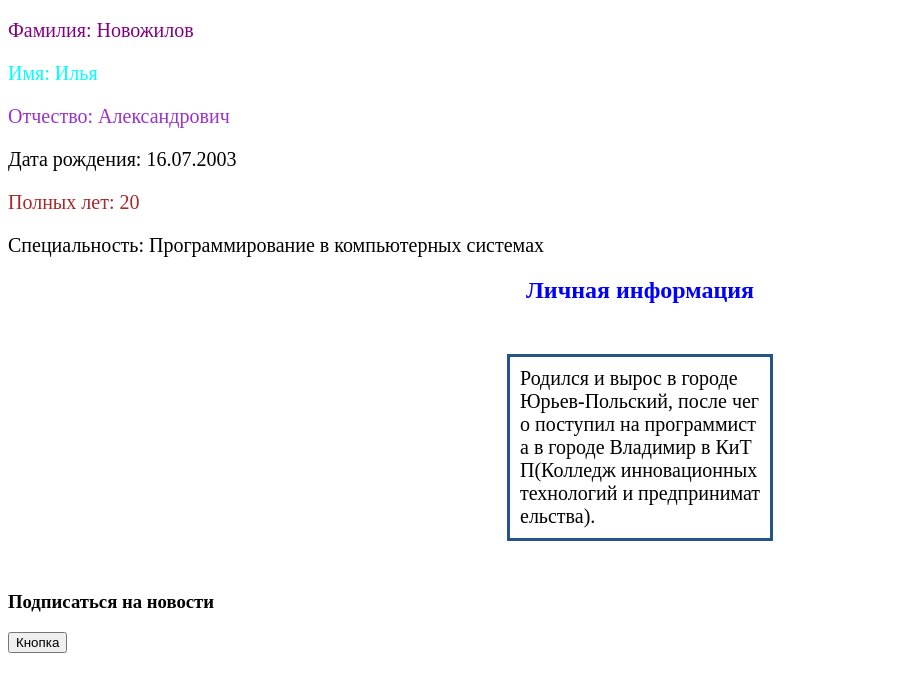
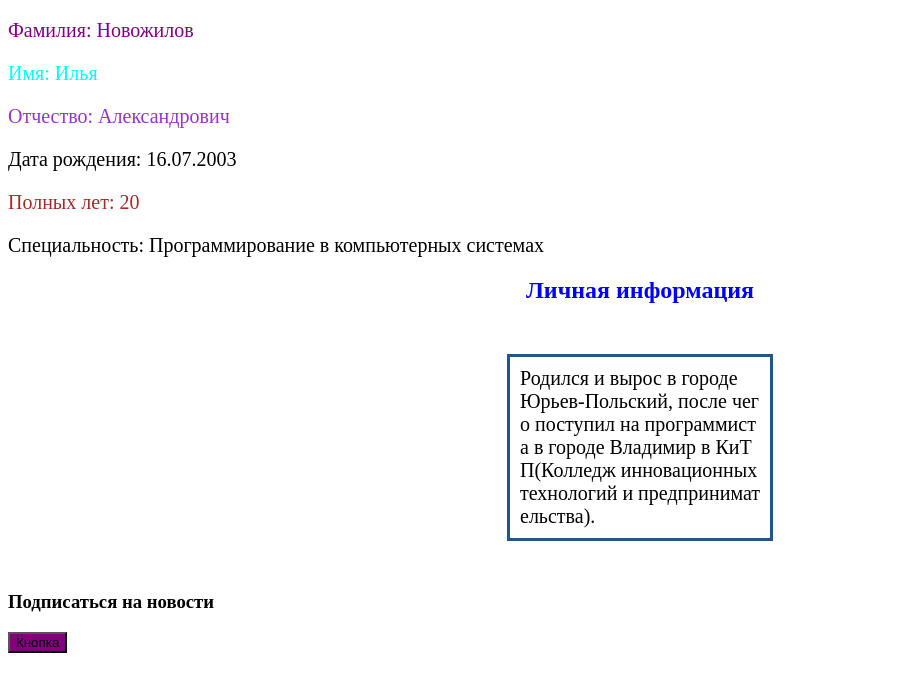
Before and after one commit to ToxicID/DZ, a plain HTML site: page index.html in a window 1280 px wide. Shown: the part 61-752 px from the top of the page, without its empty margins (0-907 px from the left). Drawn offline with Linux system fonts and the light colour scheme.

Commit message:
Поменяли цвет кнопки

```diff
--- a/index.html
+++ b/index.html
@@ -34,6 +34,9 @@ padding:10px;
 width:240px;
 word-break:break-all;
 }
+.solo{
+    background-color: purple;
+}
     </style>
     <meta charset="UTF-8">
     <meta name="viewport" content="width=device-width, initial-scale=1.0">
@@ -49,7 +52,7 @@ word-break:break-all;
 <h2>Личная информация</h2>
 <p class="perenos">Родился и вырос в городе Юрьев-Польский, после чего поступил на программиста в городе Владимир в КиТП(Колледж инновационных технологий и предпринимательства).</p>
 <h3>Подписаться на новости</h3>
-<button>Кнопка</button>
+<button class="solo">Кнопка</button>
 </head>
 <body>
 
```
